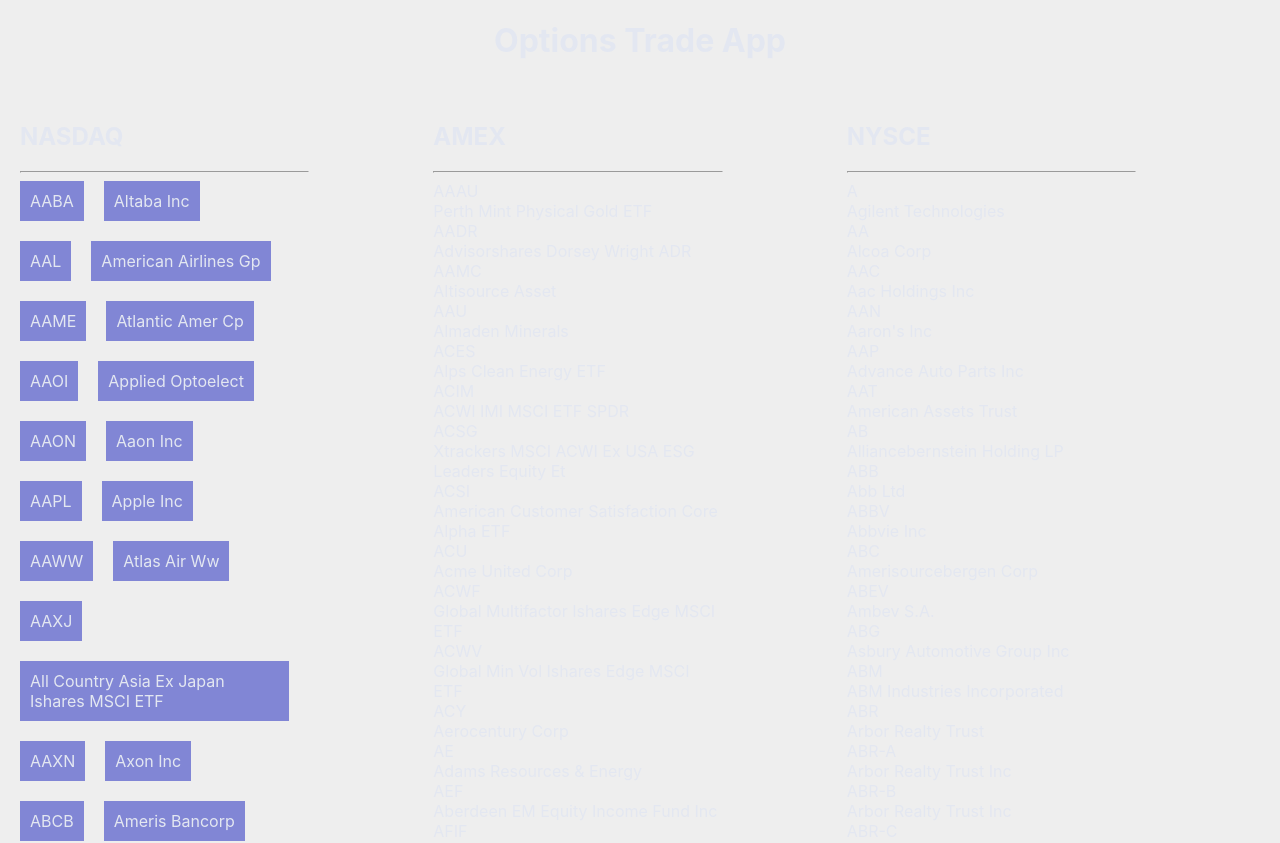
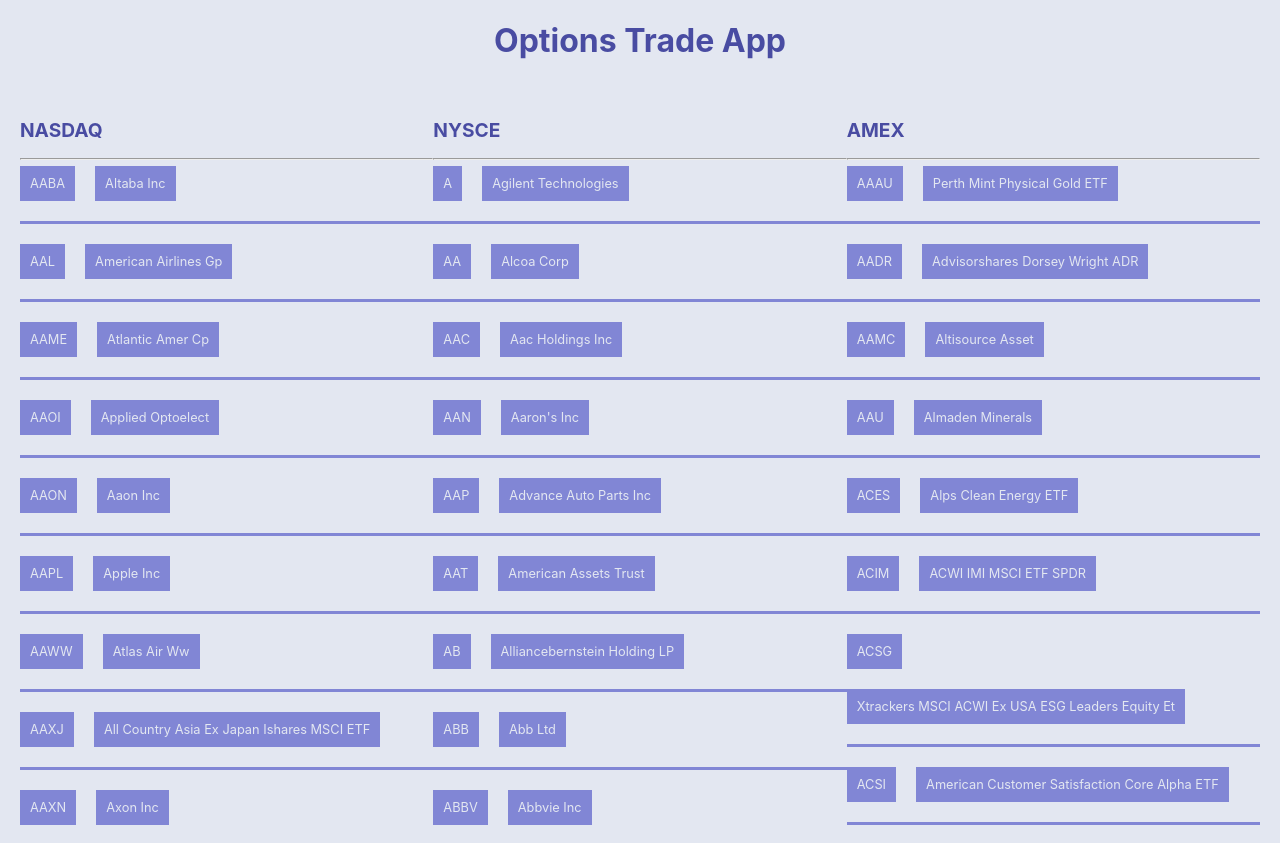
Before and after one commit to manny516/option_td, a React (Create React App) app in the folder trade_options/: page / in a window 1280 px wide. Shown: the top 843 px of the page. Built offline with nearby package versions, Linux system fonts and the light colour scheme.

Commit message:
displayed ticker data onto the main page style data on the main page

```diff
--- a/trade_options/src/comp/Ticker.js
+++ b/trade_options/src/comp/Ticker.js
@@ -45,6 +45,27 @@
 				</ul>
 			</div>
 
+			<div  className="ticker-names">
+				<h2> NYSCE </h2>
+				<hr />
+
+				<ul>
+					{this.nysData.map((symbol ) => {
+
+						let tickerSymbl = symbol['ticker'];
+						let stockName = symbol['stock_name'];
+						return <React.Fragment>
+								<li>
+									<span>{tickerSymbl}</span>
+									<span>{stockName}</span>
+								</li>
+							   </React.Fragment>;})
+
+					}
+				</ul>
+			</div>
+
+
 			<div className="ticker-names">
 
 				<h2> AMEX </h2>
@@ -54,7 +75,12 @@
 					{this.amexData.map((symbol ) => {
 						let tickerSymbl = symbol['ticker'];
 						let stockName = symbol['stock_name'];
-						return <React.Fragment><li>{tickerSymbl}</li>  <li>{stockName}</li></React.Fragment>;
+						return <React.Fragment>
+								<li>
+									<span>{tickerSymbl} </span>
+									<span>{stockName} </span>
+								</li>
+							   </React.Fragment>;
 					})
 					}
 
@@ -62,21 +88,6 @@
 
 			</div>
 
-			<div  className="ticker-names">
-				<h2> NYSCE </h2>
-				<hr />
-
-				<ul>
-					{this.nysData.map((symbol ) => {
-
-						let tickerSymbl = symbol['ticker'];
-						let stockName = symbol['stock_name'];
-						return <React.Fragment><li>{tickerSymbl}</li>  <li>{stockName}</li></React.Fragment>;
-
-					})
-					}
-				</ul>
-			</div>
 			</React.Fragment>
 
 		)
--- a/trade_options/src/css/main.scss
+++ b/trade_options/src/css/main.scss
@@ -16,8 +16,8 @@
 
 
 body{
-	background: #EEE;
-	color: $primary-color;
+	background: $primary-color;
+	color: $fourth-color;
 }
 
 
@@ -40,7 +40,8 @@
 }
 
 .ticker-names{
-	width:70%;
+	width:100%;
+	font-size: 0.8em;
 }
 
 .ticker-names ul{
@@ -50,6 +51,9 @@
 
 .ticker-names li{
 	list-style: none;
+	border-bottom: 3px solid $third-color;
+	margin-bottom: 20px;
+	cursor: pointer;
 }
 
 .ticker-names span{
```
Also changed, not shown: 1 other file (tests, documents, lock files or other folders).
